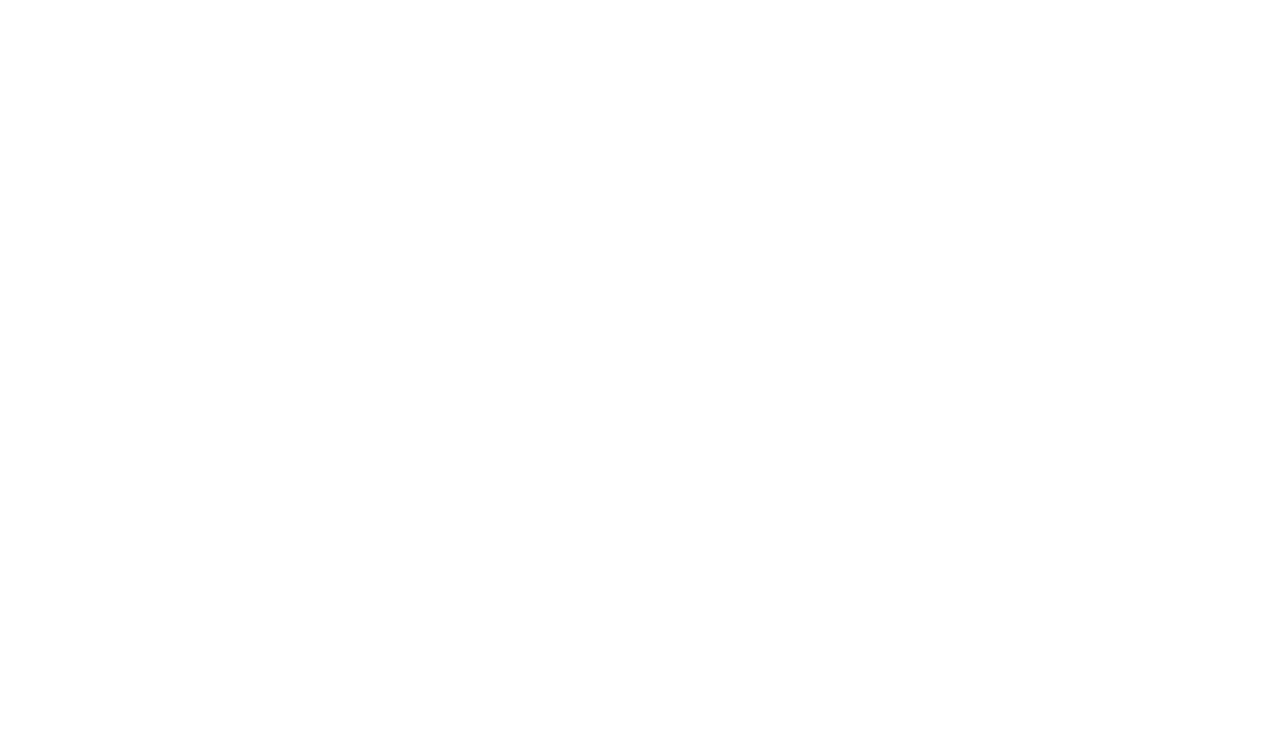
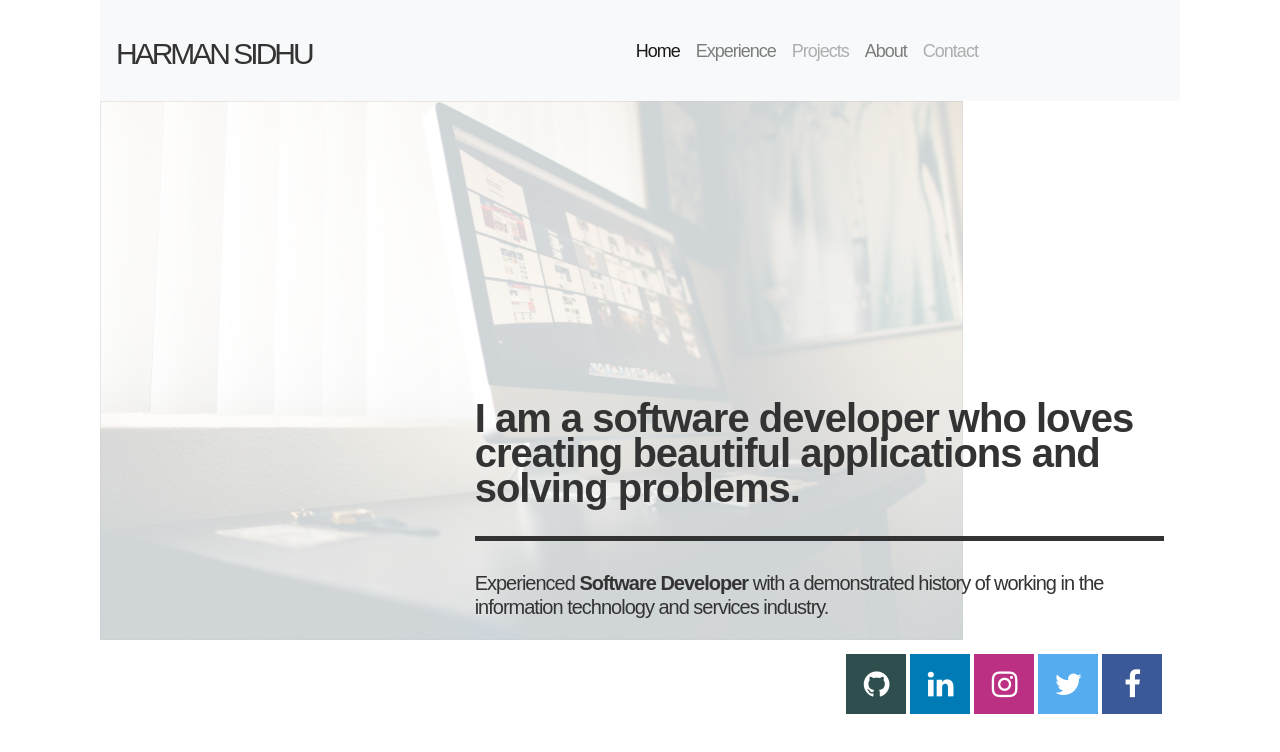
Before and after one commit to harmanwho/StandardPortfolio, a website: page views/landing.html in a window 1280 px wide. Drawn offline with nearby package versions, Linux system fonts and the light colour scheme.

Commit message:
Added basic home page

```diff
--- /dev/null
+++ b/css/landing.css
@@ -0,0 +1,170 @@
+@charset "UTF-8";
+
+body {
+    background-color: #FFFFFF;
+}
+.app-font {
+    font-family: Arial, 'Helvetica Neue', Helvetica, sans-serif;
+    color: #333;
+    font-size: 18px;
+    line-height: 20px;
+    letter-spacing: -1px;
+}
+
+.no-padding {
+    padding: 0 !important;
+    margin: 0 !important;
+}
+
+#mainNav {
+    width:100%;
+}
+
+.intro {
+    position: relative;
+    display: block;
+    overflow: visible;
+    height: 100vh;
+    border-left: 1px solid FFFFFF;
+    border-right: 1px solid #FFFFFF;
+    padding-top: 71px;
+}
+
+.intro::before {
+    content: "";
+    background: url(/images/webdev.jpg);
+    background-size: 80% auto;
+    background-repeat: no-repeat;
+    position: absolute;
+    top: 0px;
+    right: 0px;
+    bottom: 0px;
+    left: 0px;
+    opacity: 0.2;
+}
+
+.m-container {
+    margin-left: auto;
+    margin-right: auto;
+    max-width: 1080px;
+    padding: 0;
+}
+
+.text-block-14 {
+    margin-top: 27px;
+    margin-bottom: 24px;
+    padding-top: 4px;
+    font-family: 'Teko', sans-serif;
+    color: #333;
+    font-size: 30px;
+    font-weight: 400;
+    letter-spacing: -3px;
+}
+
+/* #navbarNav ul {
+    width: 100%;
+}
+
+#navbarNav ul li a{
+    float: right;
+} */
+
+.navbar-title {
+    padding-right: 300px;
+}
+
+.box-shadow-hover {
+    box-shadow: 0 1px 3px rgba(0,0,0,0.12), 0 1px 2px rgba(0,0,0,0.24);
+    transition: all 0.3s cubic-bezier(.25,.8,.25,1);
+}
+.intro-header {
+    height: 600px;
+    /* position: relative; */
+    text-align: left;
+    transition: all 1s ease;
+}
+
+.intro-header::before {
+    content: "";
+    opacity: 0.4;
+}
+.intro-header:hover {
+    background-color: #99FF99;
+    opacity: 0.8;
+}
+.intro-heading {
+    /* position: absolute;
+    bottom: 0;
+    right: 0; */
+    font-weight: bolder;
+    color: #333;
+    line-height: 35px;
+    letter-spacing: -2px;
+    padding-top: 300px;
+    padding-bottom: 30px;
+    border-bottom: 5px solid #333;
+}
+
+.intro-heading {
+    font-weight: 600;
+    color: #333;
+    line-height: 35px;
+    letter-spacing: -1px;
+    padding-top: 300px;
+    padding-bottom: 30px;
+    border-bottom: 5px solid #333;
+}
+
+.margin-vertical {
+    margin-bottom: 30px;
+}
+
+.fa {
+    padding: 15px;
+    font-size: 30px;
+    width: 60px;
+    text-align: center;
+    text-decoration: none;
+    margin: 5px 2px;
+    float: right;
+  }
+
+  .fa:hover {
+      opacity: 0.7;
+      color: white;
+  }
+
+  .fa-facebook {
+    background: #3B5998;
+    color: white;
+  }
+
+  .fa-twitter {
+    background: #55ACEE;
+    color: white;
+  }
+
+  .fa-google {
+    background: #dd4b39;
+    color: white;
+  }
+
+  .fa-linkedin {
+    background: #007bb5;
+    color: white;
+  }
+
+  .fa-youtube {
+    background: #bb0000;
+    color: white;
+  }
+
+  .fa-instagram {
+    background: #BB3083;
+    color: white;
+  }
+
+  .fa-github {
+    background: darkslategray;
+    color: white;
+  }
--- a/views/landing.html
+++ b/views/landing.html
@@ -1,8 +1,4 @@
 <!DOCTYPE html>
-<!--[if lt IE 7]>      <html class="no-js lt-ie9 lt-ie8 lt-ie7"> <![endif]-->
-<!--[if IE 7]>         <html class="no-js lt-ie9 lt-ie8"> <![endif]-->
-<!--[if IE 8]>         <html class="no-js lt-ie9"> <![endif]-->
-<!--[if gt IE 8]>      <html class="no-js"> <![endif]-->
 <html>
     <head>
         <meta charset="utf-8">
@@ -10,15 +6,68 @@
         <title>Harman Sidhu</title>
         <meta name="description" content="">
         <meta name="viewport" content="width=device-width, initial-scale=1">
+        <link rel="stylesheet" href="https://cdnjs.cloudflare.com/ajax/libs/font-awesome/4.7.0/css/font-awesome.min.css">
         <link rel="stylesheet" href="https://stackpath.bootstrapcdn.com/bootstrap/4.5.2/css/bootstrap.min.css" integrity="sha384-JcKb8q3iqJ61gNV9KGb8thSsNjpSL0n8PARn9HuZOnIxN0hoP+VmmDGMN5t9UJ0Z" crossorigin="anonymous">
-        <link rel="stylesheet" href="../styles/landing.css">
+        <link rel="stylesheet" href="/css/landing.css">
     </head>
     <body>
-        <!--[if lt IE 7]>
-            <p class="browsehappy">You are using an <strong>outdated</strong> browser. Please <a href="#">upgrade your browser</a> to improve your experience.</p>
-        <![endif]-->
+        <div class="container-fluid app-font">
+            <div class="m-container">
+                <nav class="navbar navbar-expand-lg navbar-light bg-light" id="mainNav">
+                    <a class="navbar-brand" href="#">
+                        <div class="text-block-14 navbar-title">HARMAN SIDHU</div>
+                    </a>
+                    <button class="navbar-toggler" type="button" data-toggle="collapse" data-target="#navbarNav" aria-controls="navbarNav" aria-expanded="false" aria-label="Toggle navigation">
+                        <span class="navbar-toggler-icon"></span>
+                    </button>
+                    <div class="collapse navbar-collapse mr-auto" id="navbarNav">
+                        <a></a>
+                        <ul class="navbar-nav mr-auto">
+                            <li class="nav-item active">
+                                <a class="nav-link" href="#">Home <span class="sr-only">(current)</span></a>
+                            </li>
+                            <li class="nav-item">
+                                <a class="nav-link" href="#">Experience</a>
+                            </li>
+                            <li class="nav-item">
+                                <a class="nav-link disabled" href="#" tabindex="-1" aria-disabled="true">Projects</a>
+                            </li>
+                            <li class="nav-item">
+                                <a class="nav-link" href="#">About</a>
+                            </li>
+                            <li class="nav-item">
+                                <a class="nav-link disabled" href="#" tabindex="-1" aria-disabled="true">Contact</a>
+                            </li>
+                        </ul>
+                    </div>
+                </nav>
+            </div>
+            <div class="container-fluid intro m-container">
+                <div class="row no-padding">
+                    <div class="col-md-4 col-lg-4 no-padding">
+                    </div>
+                    <div class="col-md-8 col-lg-8 intro-header">
+                        <h1 class="intro-heading">
+                            I am a software developer who loves creating beautiful applications and solving problems.
+                        </h1>
+                        <div class="margin-vertical"></div>
+                        <h5 class="intro-body">
+                            Experienced <strong>Software Developer</strong> with a demonstrated history of working in the information technology and services industry.
+                        </h5>
+                        <div class="margin-vertical"></div>
+                        <a href="https://www.facebook.com/harmansinghful/" target="_blank" class="fa fa-facebook"></a>
+                        <a href="https://twitter.com/harmanwho_" target="_blank" class="fa fa-twitter"></a>
+                        <a href="https://www.instagram.com/harmanwho" target="_blank" class="fa fa-instagram"></a>
+                        <a href="https://www.linkedin.com/in/harmansidhudev/" target="_blank" class="fa fa-linkedin"></a>
+                        <a href="https://github.com/harmanwho" target="_blank" class="fa fa-github"></a>
+                    </div>
+                </div>
+            </div>
+            <div class="container-fluid experience-card">
 
-        <script src="" async defer></script>
+            </div>
+        </div>
+        <!-- <script src="" async defer></script> -->
         <!-- Bootstrap JS, Popper.js, and jQuery -->
         <script src="https://code.jquery.com/jquery-3.5.1.slim.min.js" integrity="sha384-DfXdz2htPH0lsSSs5nCTpuj/zy4C+OGpamoFVy38MVBnE+IbbVYUew+OrCXaRkfj" crossorigin="anonymous"></script>
         <script src="https://cdn.jsdelivr.net/npm/popper.js@1.16.1/dist/umd/popper.min.js" integrity="sha384-9/reFTGAW83EW2RDu2S0VKaIzap3H66lZH81PoYlFhbGU+6BZp6G7niu735Sk7lN" crossorigin="anonymous"></script>
```
Also changed, not shown: images/webdev.jpg (added), styles/landing.css (deleted).
